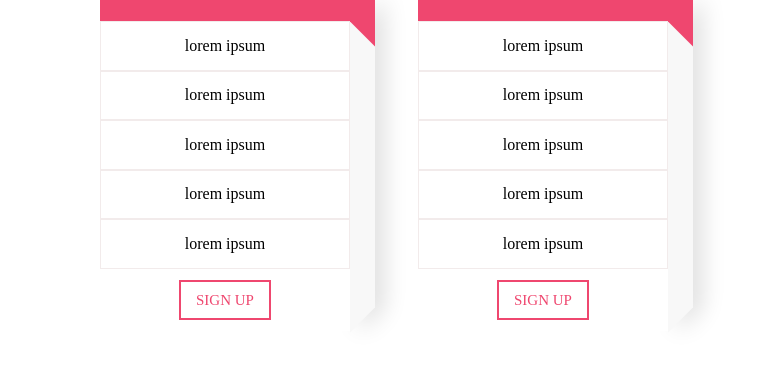
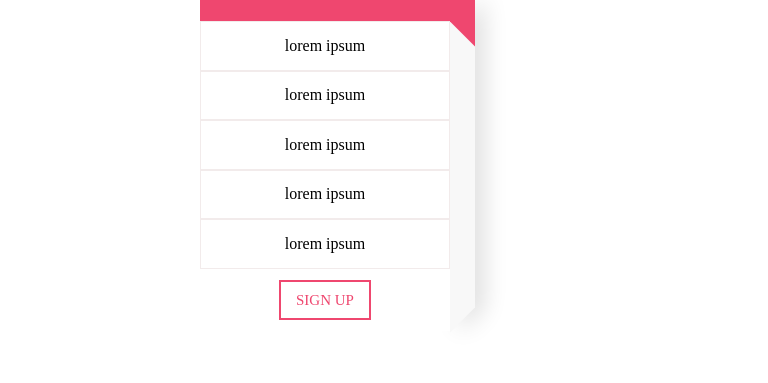
Before and after one commit to Rishabh8858/tsk5, a plain HTML site: page index.html in a window 768 px wide. Shown: the part 164-547 px from the top of the page. Drawn offline with Linux system fonts and the light colour scheme.

Commit message:
Add files via upload

```diff
--- a/style.css
+++ b/style.css
@@ -159,7 +159,7 @@ padding-right:15px;
 /* margin-top: 20px; */
 transition: all 0.4s ease 0s;
 }
-@media (max-width: 762px){
+@media (max-width: 1000px){
 .item1{
     /* left: 30px; */
 }
@@ -171,13 +171,13 @@ transition: all 0.4s ease 0s;
 
 }
 }
-@media (min-width: 726px) and (max-width: 1024px){
+@media (min-width: 726px) and (max-width: 1500px){
     .item2{
-        right: 100px;
+        right: 200px;
 
     }
     .item1{
-        left: 100px;
+        left: 200px;
 
     }
     }
```
